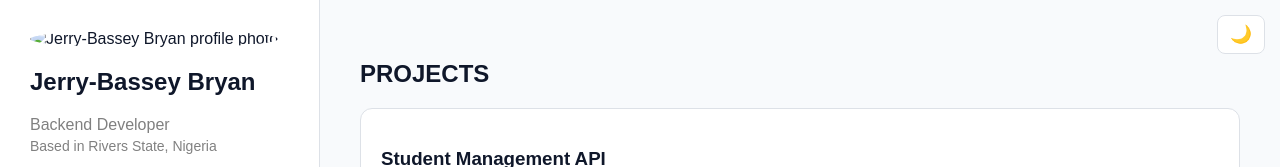
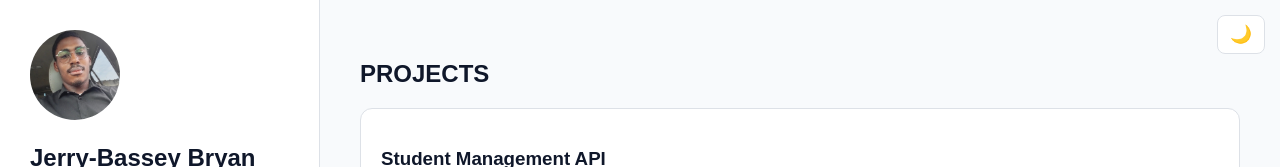
Before and after one commit to JeedyWhyte/Portfolio-Jeedy, a plain HTML site: page client/index.html in a window 1280 px wide. Shown: the top 167 px of the page. Drawn offline with Linux system fonts and the light colour scheme.

Commit message:
Moved Image to client

```diff
--- a/client/index.html
+++ b/client/index.html
@@ -19,7 +19,7 @@
 
         <!-- LEFT SIDEBAR -->
         <aside class="sidebar">
-            <img src="../public/profile.jpg" class="avatar" alt="Jerry-Bassey Bryan profile photo">
+            <img src="profile.jpg" class="avatar" alt="Jerry-Bassey Bryan profile photo">
 
             <h1>Jerry-Bassey Bryan</h1>
             <p class="role">Backend Developer</p>
```
